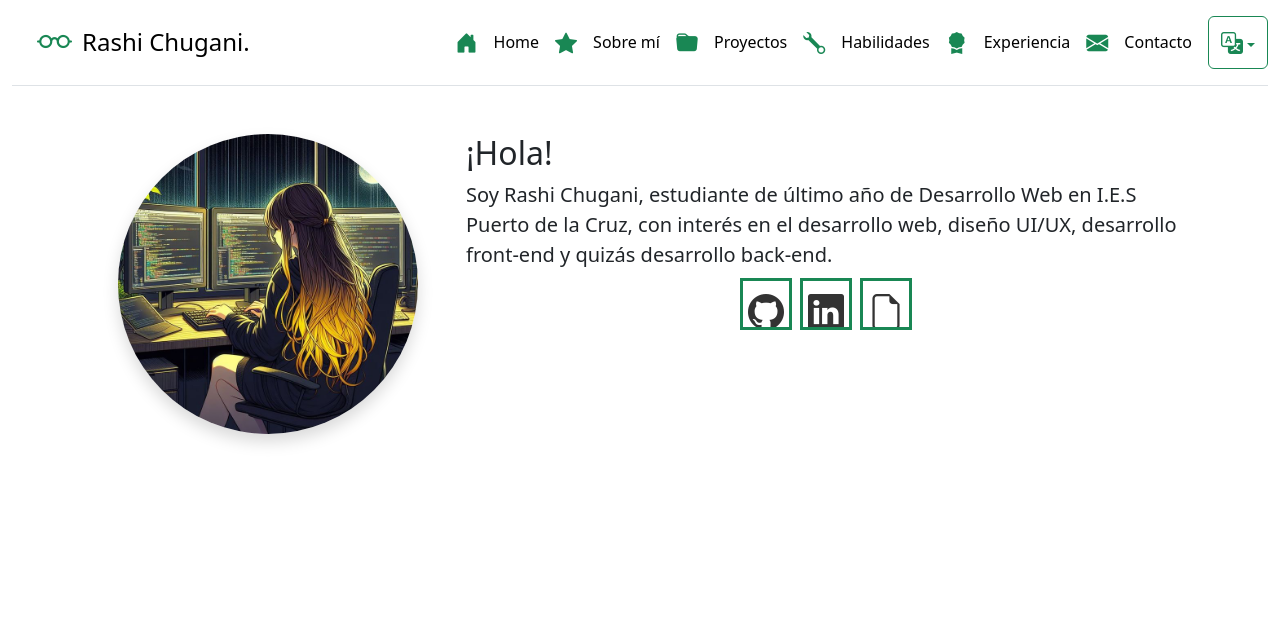
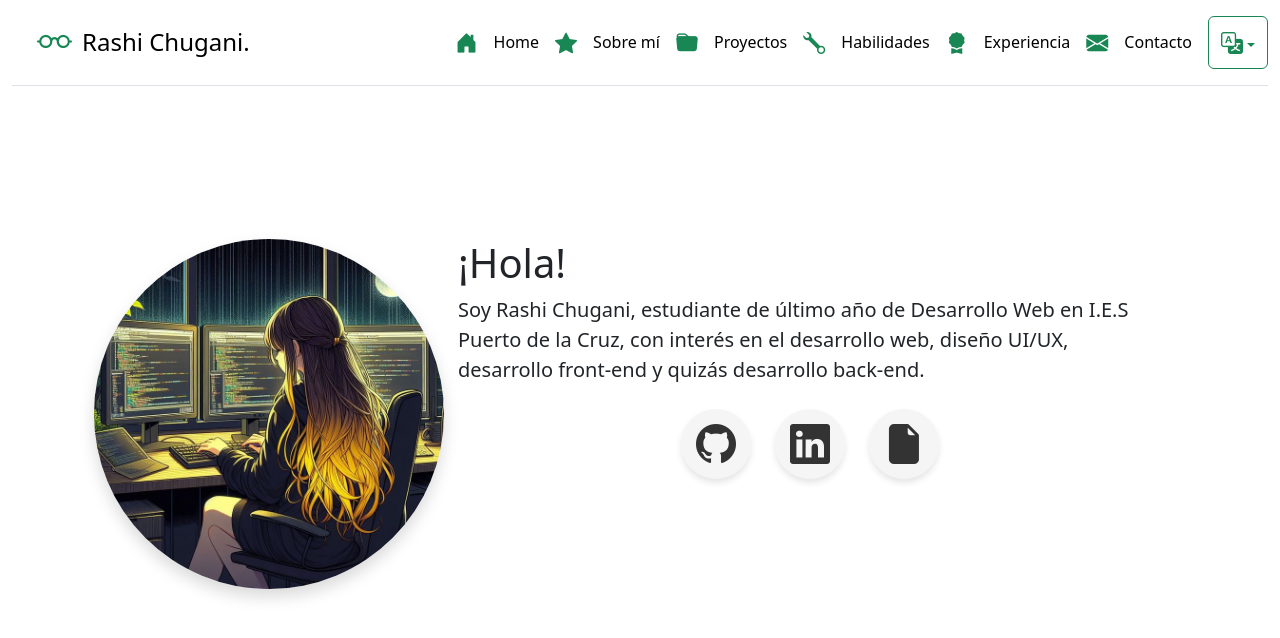
Before and after one commit to Chugani05/Portfolio, a Vue app: page /home in a window 1280 px wide. Shown: the top 638 px of the page. Built offline with nearby package versions, Linux system fonts and the light colour scheme.

Commit message:
se termina home

```diff
--- a/src/components/Home.vue
+++ b/src/components/Home.vue
@@ -5,56 +5,71 @@
 </script>
 
 <template>
-    <section class="container my-5">
-        <div class="row">
+  <section class="container my-5 d-flex align-items-center">
+    <div class="row justify-content-center w-100">
       <div class="col-md-4 text-center mb-4">
         <figure>
-                    <img src="../assets/imgs/girlcoding.jpg" class="img-fluid rounded-circle shadow" alt="A picture of my favorite hobby, reading." style="max-width: 300px;">
+          <img src="../assets/imgs/girlcoding.jpg"
+               class="img-fluid rounded-circle shadow"
+               alt="A picture of my favorite hobby, reading."
+               style="max-width: 350px;">
         </figure>
       </div>
-
       <div class="col-md-8 lead">
-                <h2>{{ $t("home-page.h") }}</h2>
+        <h1>{{ $t("home-page.h") }}</h1>
         <p>{{ $t("home-page.p") }}</p>
 
         <div class="icon-container">
           <a href="https://github.com/Chugani05" target="_blank" class="icon-link" aria-label="GitHub">
             <i class="bi bi-github"></i>
           </a>
-                  <a href="https://www.linkedin.com/in/tu-perfil/" target="_blank" class="icon-link" aria-label="LinkedIn">
+          <a href="https://www.linkedin.com/in/rashi-chugani-4884b0291/" target="_blank" class="icon-link" aria-label="LinkedIn">
             <i class="bi bi-linkedin"></i>
           </a>
-                  <a href="https://tu-cv.com" target="_blank" class="icon-link" aria-label="Curriculum Vitae">
-                    <i class="bi bi-file-earmark"></i>
-                  </a>
+          <RouterLink to="/experience" class="icon-link" aria-label="Curriculum Vitae">
+            <i class="bi bi-file-earmark-fill"></i>
+          </RouterLink>
         </div>
       </div>
     </div>
-
-
   </section>
 </template>
 
 <style scoped>
+section {
+  display: flex;
+  align-items: center;
+  min-height: 75vh;
+}
+
 .icon-container {
   display: flex;
   gap: 1.5rem;
   justify-content: center;
   align-items: center;
-      margin: 1rem 0;
+  margin: 1.5rem 0;
 }
 
 .icon-link {
-      text-decoration: none;
+  justify-content: center;
+  width: 70px;
+  height: 70px;
+  border-radius: 50%;
+  background-color: whitesmoke;
   color: #333;
-      font-size: 2.25rem;
-      transition: color 0.3s ease, transform 0.3s ease;
-      outline: 3px solid #198754;
-      outline-offset: 5px;
+  box-shadow: 0 4px 6px rgba(0, 0, 0, 0.1);
+  transition: color 0.3s ease, transform 0.3s ease, box-shadow 0.3s ease;
 }
 
-    .icon-link:hover {
+.icon-link i {
+  font-size: 2.5rem;
+  line-height: 1;
+}
+
+.icon-link:hover,
+.icon-link:focus {
   color: #198754;
   transform: scale(1.2);
+  box-shadow: 0 6px 8px rgba(0, 0, 0, 0.2);
 }
 </style>
```
Lines whose indentation alone changed are shown as unchanged.
